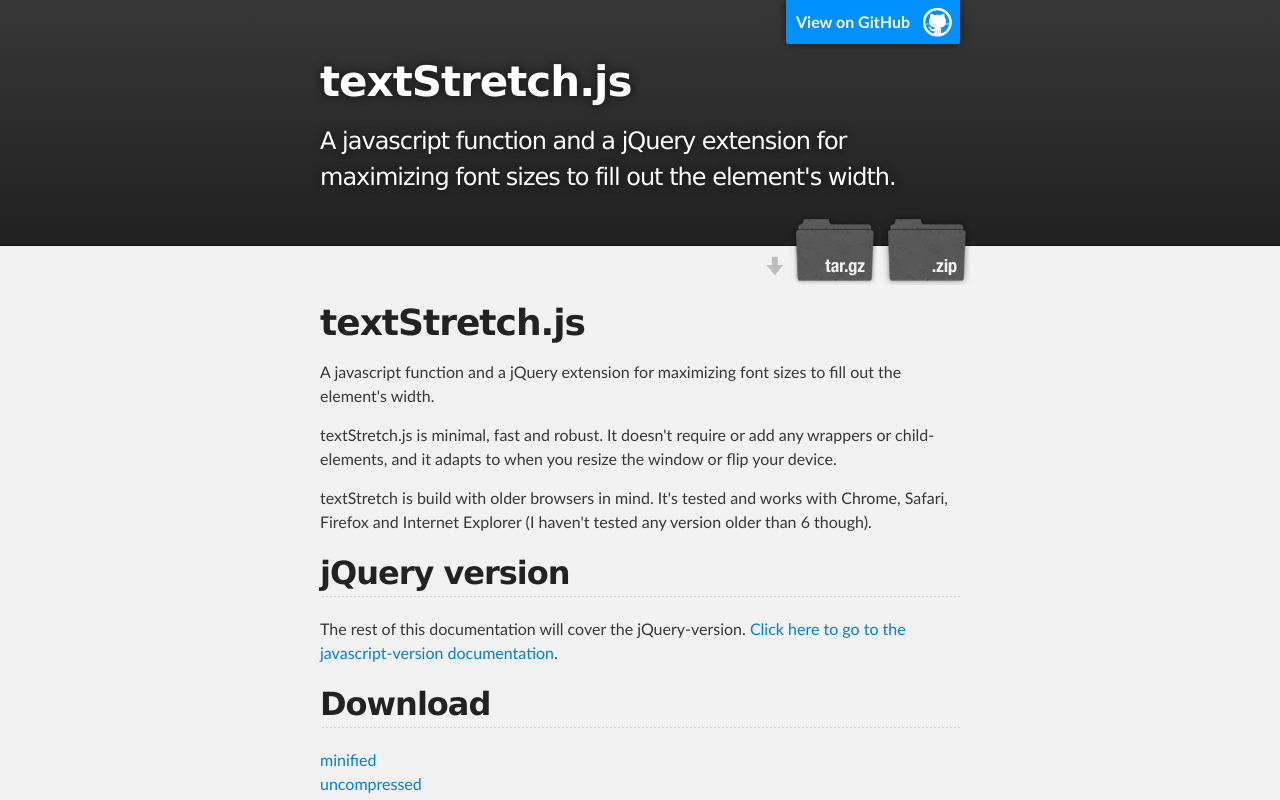
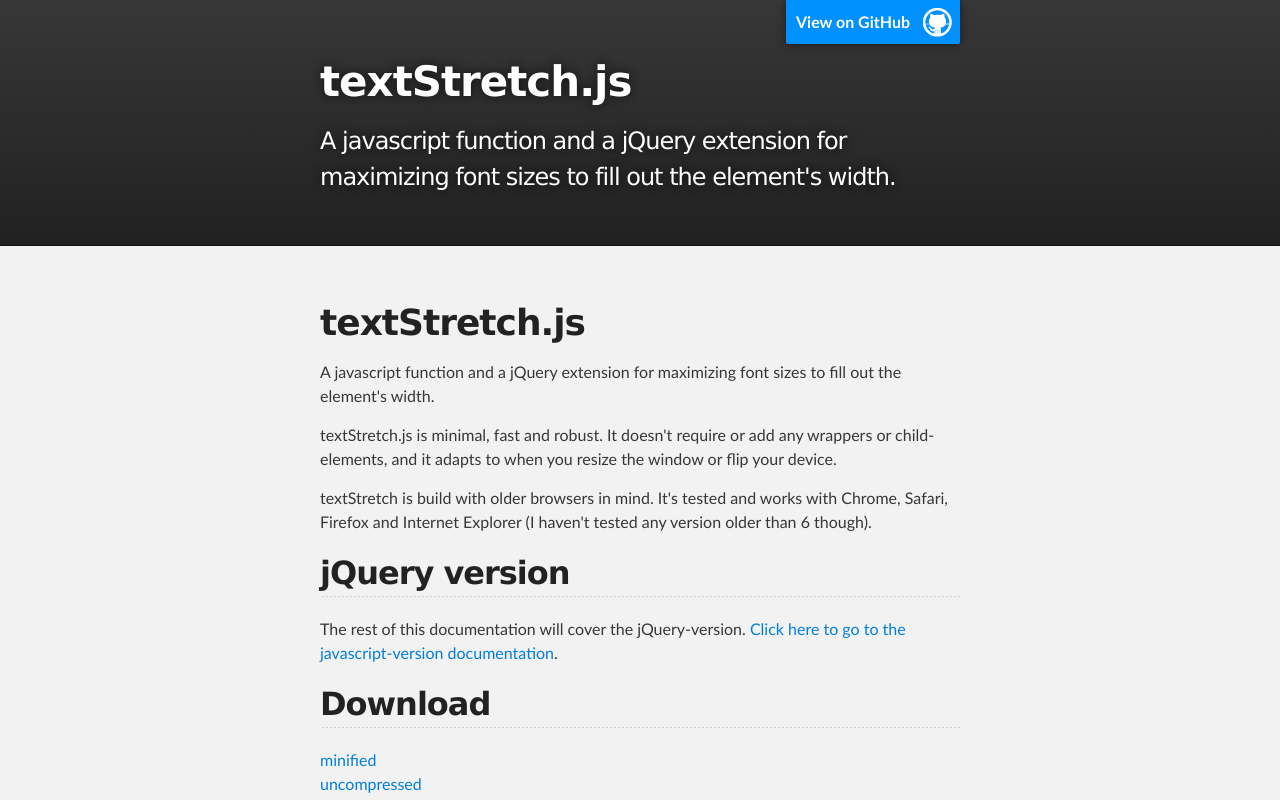
Before and after one commit to friday/textStretch.js, a plain HTML site: page index.html in a window 1280 px wide. Shown: the top 800 px of the page. Drawn offline with Linux system fonts and the light colour scheme.

Commit message:
Update index.html

```diff
--- a/index.html
+++ b/index.html
@@ -21,7 +21,7 @@
           <h1 id="project_title">textStretch.js</h1>
           <h2 id="project_tagline">A javascript function and a jQuery extension for maximizing font sizes to fill out the element's width.</h2>
 
-            <section id="downloads" style="display_none">
+            <section id="downloads" style="display:none">
               <a class="zip_download_link" href="https://github.com/friday/textStretch.js/zipball/master">Download this project as a .zip file</a>
               <a class="tar_download_link" href="https://github.com/friday/textStretch.js/tarball/master">Download this project as a tar.gz file</a>
             </section>
```
